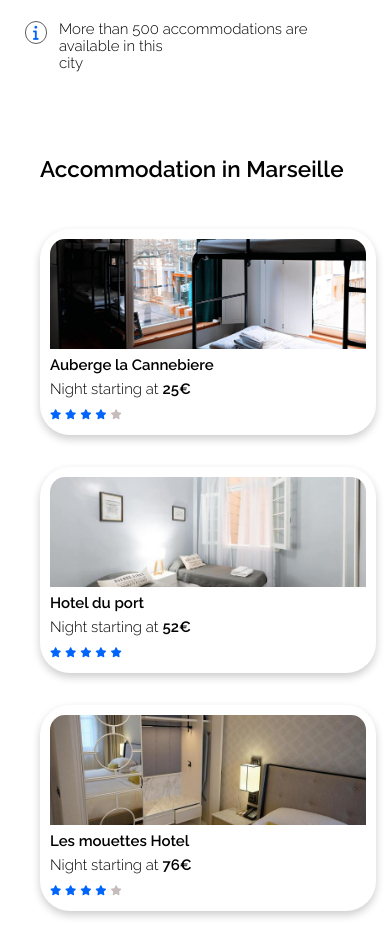
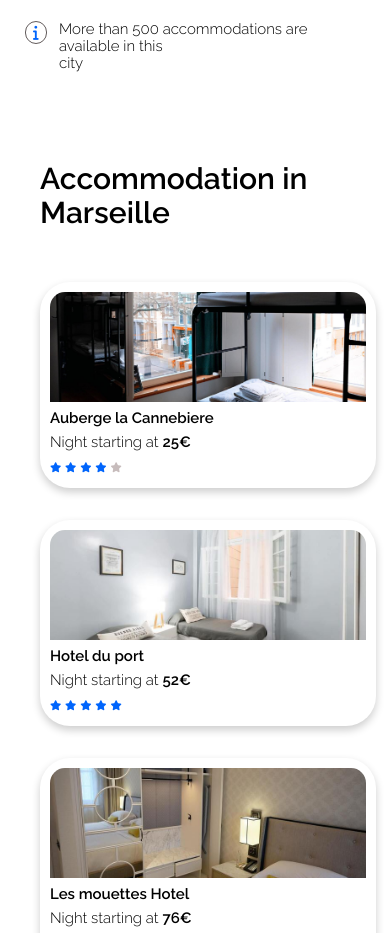
Before and after one commit to jessicafrescia/booki, a plain HTML site: page index.html in a window 390 px wide. Shown: the part 666-1599 px from the top of the page. Drawn offline with Linux system fonts and the light colour scheme.

Commit message:
95 percent done

```diff
--- a/css/style.css
+++ b/css/style.css
@@ -1096,7 +1096,6 @@ h1 {
       display: flex;
       flex-direction: column;
       flex-wrap: wrap;
-      order: 2;
       width: 90%;
       background: none;
       height: 104%;
@@ -1104,10 +1103,6 @@ h1 {
       margin-left: 15px;
       margin-top: 0px;
 
-    }
-
-    .accommodations h1 {
-      font-size: 1.5em;
     }
 
 
@@ -1189,7 +1184,6 @@ h1 {
       display: flex;
       flex-direction: column;
       flex-wrap: wrap;
-      order: 1;
       width: 100%;
       background: #F2F2F2;
       border-radius: 0px;
```
